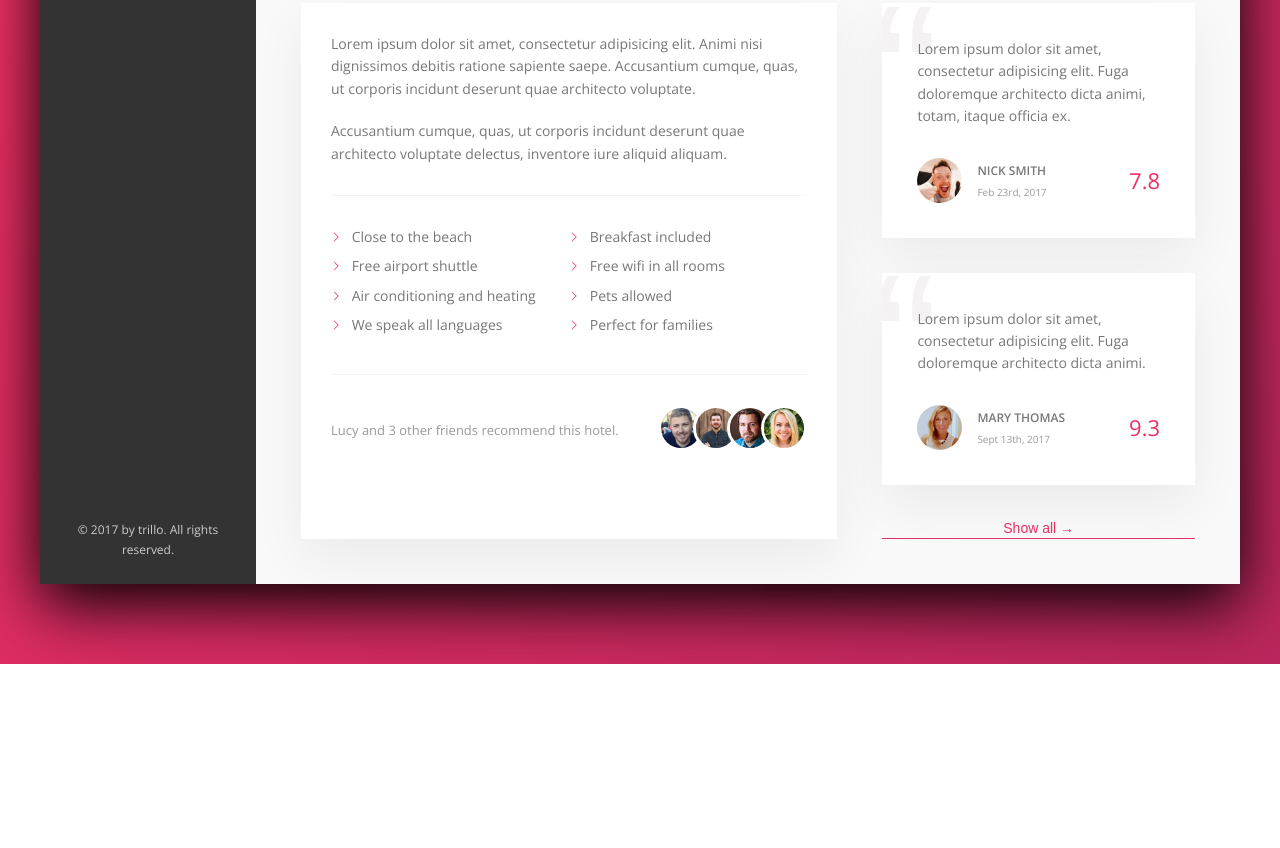
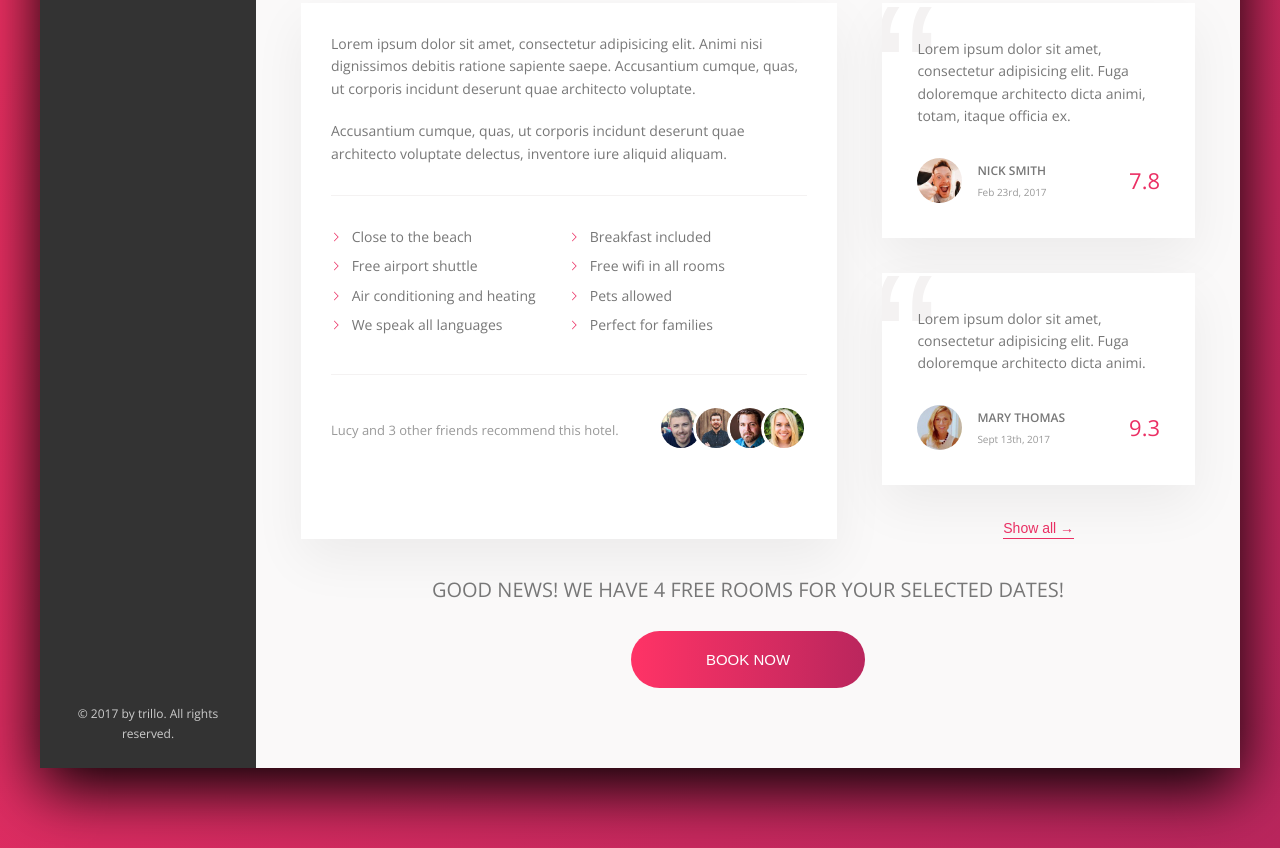
Before and after one commit to sdiperi17/trillo_project_advanced_css, a website: page index.html in a window 1280 px wide. Shown: the part 644-1492 px from the top of the page. Before the commit the page ends 1308 px from the top, so only its background shows below. Drawn offline with nearby package versions, Linux system fonts and the light colour scheme.

Commit message:
completed cta section

```diff
--- a/index.html
+++ b/index.html
@@ -306,6 +306,19 @@
                                 Show all <span>&rarr;</span>
                             </button>
                         </div>
+
+                        <div class="cta">
+                            <h2 class="cta__book-now">
+                                Good news! We have 4 free rooms for your
+                                selected dates!
+                            </h2>
+                            <button class="btn">
+                                <span class="btn__visible">Book now</span>
+                                <span class="btn__invisible"
+                                    >Only 4 rooms left</span
+                                >
+                            </button>
+                        </div>
                     </div>
                 </main>
             </div>
--- a/sass/_components.scss
+++ b/sass/_components.scss
@@ -467,3 +467,83 @@
         z-index: 1;
     }
 }
+
+///////////////////////////
+///CALL TO ACTION
+
+.cta {
+    flex: 0 0 100%;
+    padding: 3.5rem 0;
+    text-align: center;
+
+    &__book-now {
+        font-size: 2rem;
+        font-weight: 300;
+        text-transform: uppercase;
+        margin-bottom: 2.5rem;
+    }
+}
+
+///////////////////////////
+///BOOK BTN
+
+.btn {
+    font-size: 1.5rem;
+    font-weight: 300;
+    text-transform: uppercase;
+    border-radius: 100px;
+    border: none;
+    background-image: linear-gradient(
+        to right,
+        var(--color-primary-light),
+        var(--color-primary-dark)
+    );
+    color: #fff;
+    position: relative;
+    cursor: pointer;
+
+    // we set overflow to hidden to hide overflowing span from button
+    overflow: hidden;
+
+    & > * {
+        display: inline-block;
+        height: 100%;
+        width: 100%;
+        transition: all 0.2s;
+    }
+
+    &__visible {
+        // we make span inline-block in order to use padding in there
+        padding: 2rem 7.5rem;
+    }
+
+    &__invisible {
+        position: absolute;
+        padding: 2rem 0;
+        left: 0;
+        // we set top too -100% so that, so it moves up exactly the size of the element
+        top: -100%;
+    }
+
+    &:hover {
+        background-image: linear-gradient(
+            to left,
+            var(--color-primary-light),
+            var(--color-primary-dark)
+        );
+    }
+
+    &:hover &__visible {
+        // we are not using top property on this element cause we didn't use absolute positioning on it
+        transform: translateY(100%);
+    }
+
+    &:hover &__invisible {
+        top: 0;
+    }
+
+    &:focus {
+        outline: none;
+        animation: pulsate 1s infinite;
+    }
+}
--- a/sass/_layout.scss
+++ b/sass/_layout.scss
@@ -43,6 +43,7 @@
 .detail {
     font-size: 1.4rem;
     display: flex;
+    flex-wrap: wrap;
     padding: 4.5rem;
     background-color: var(--line);
 }
@@ -63,5 +64,5 @@
 
     display: flex;
     flex-direction: column;
-    // align-items: center;
+    align-items: center;
 }
```
Also changed, not shown: css/style.css.
